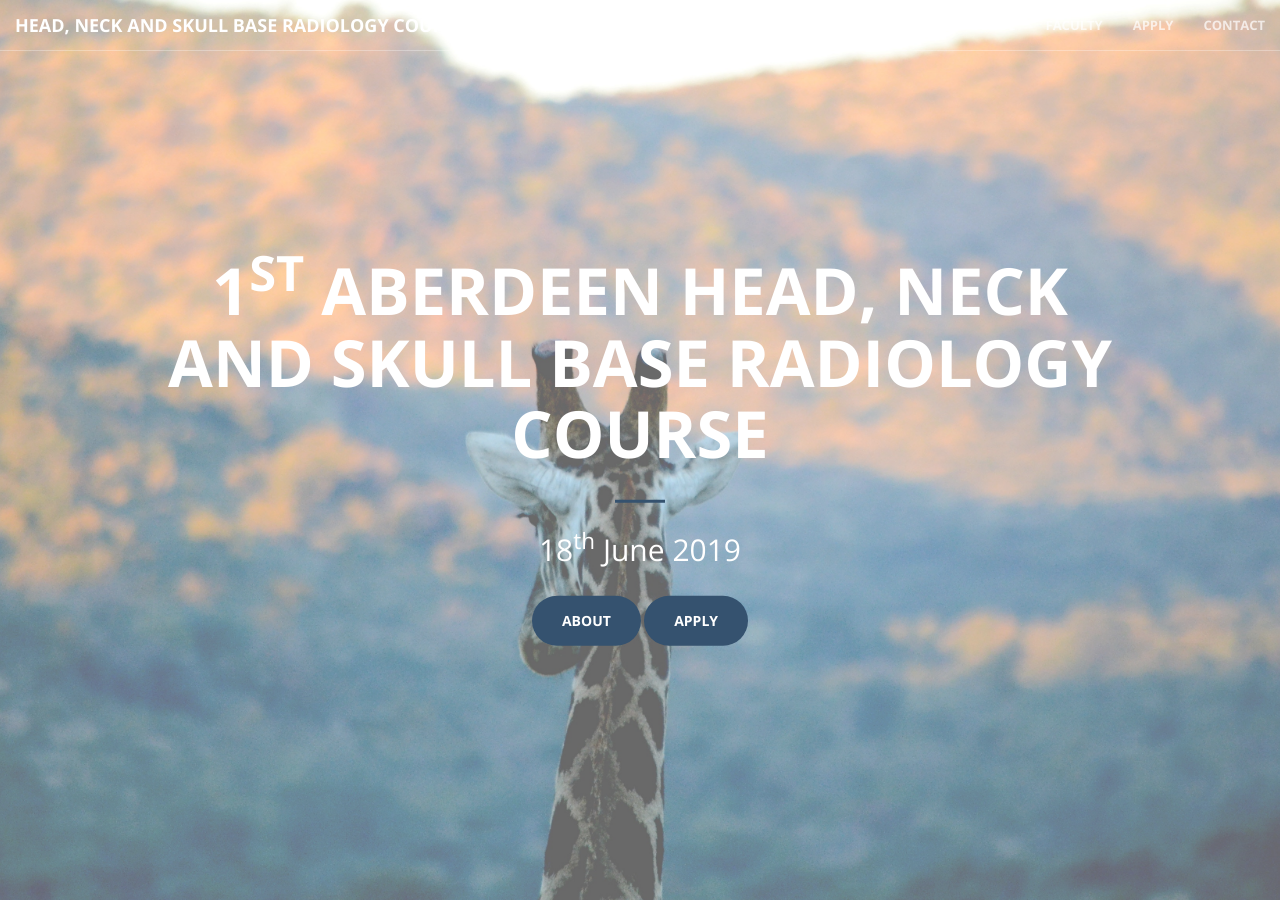
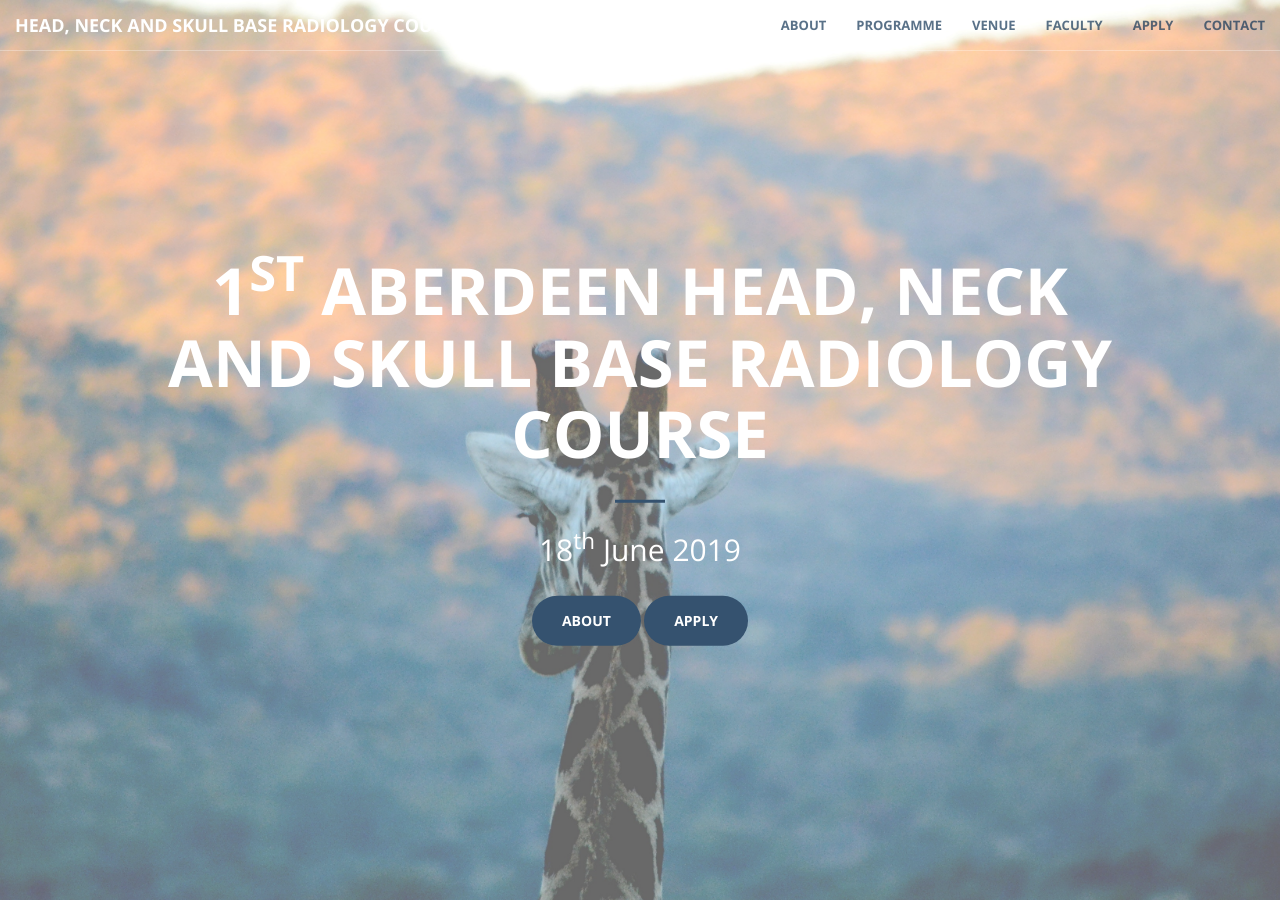
Before and after one commit to aberdeenradiology/aberdeenradiology.github.io, a Jekyll site: the page built from index.html, in a window 1280 px wide and 900 px high. Built offline with Jekyll 4.4.1, drawn with Linux system fonts in a browser that asks for light colours.

Commit message:
Update _base.scss

```diff
--- a/_sass/_base.scss
+++ b/_sass/_base.scss
@@ -112,7 +112,7 @@ aside {
         background-color: transparent;
         border-color: rgba(white, .3);
         .navbar-header .navbar-brand {
-            color: rgba($theme-dark, .7);
+            color: rgba(white, .7);
             &:hover,
             &:focus {
                 color: white;
@@ -120,7 +120,7 @@ aside {
         }
         .nav > li > a,
         .nav > li > a:focus {
-            color: rgba(white, .7);
+            color: rgba($theme-primary, .7);
             &:hover {
                 color: white;
             }
```
